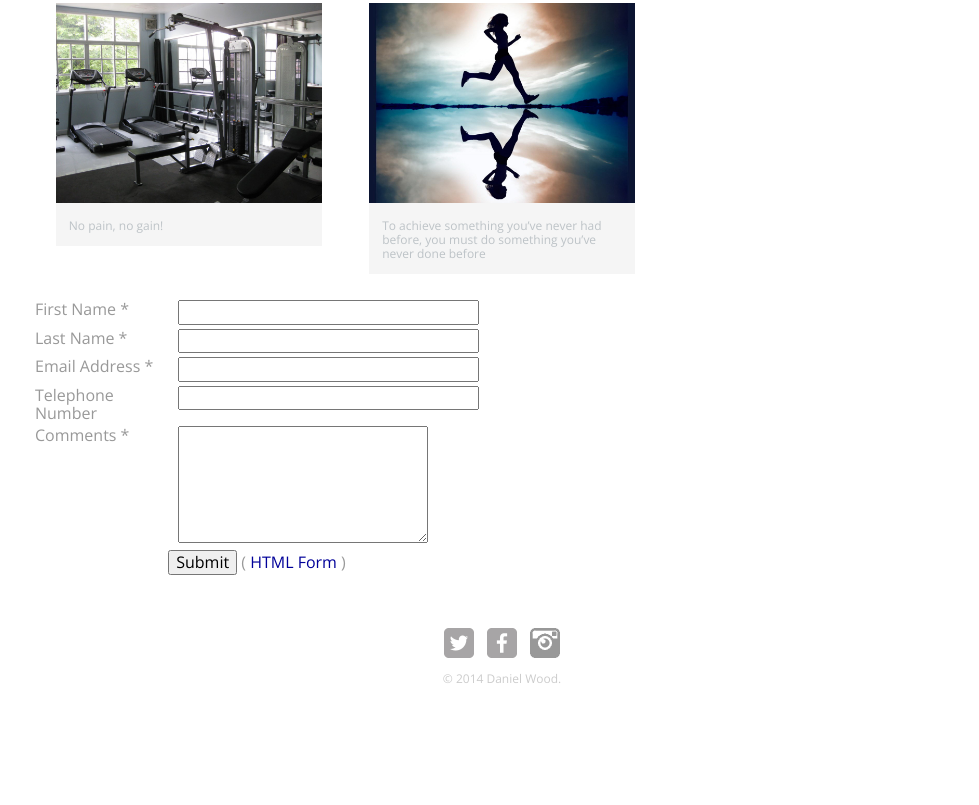
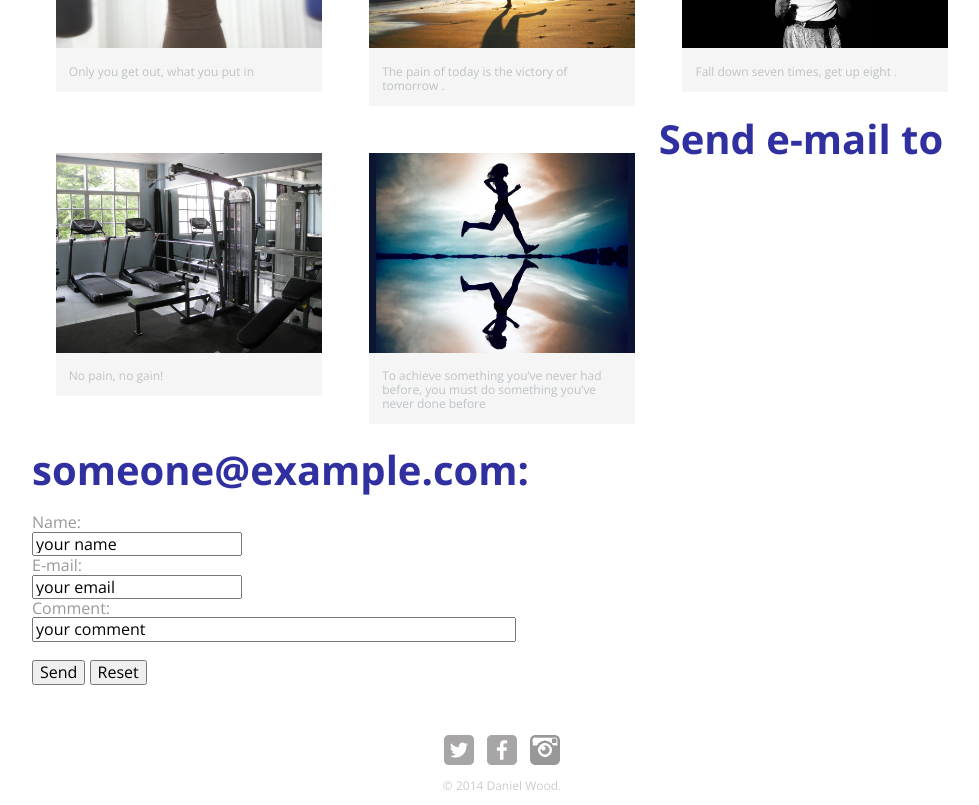
Before and after one commit to danielrogerwood/danielrogerwood.github.io, a plain HTML site: page index.html in a window 1280 px wide. Shown: the part 1110-1915 px from the top of the page, without its empty margins (138-1117 px from the left). Before the commit the page ends 1808 px from the top, so only its background shows below. Drawn offline with nearby package versions, Linux system fonts and the light colour scheme.

Commit message:
Updating Form

```diff
--- a/index.html
+++ b/index.html
@@ -63,60 +63,26 @@
             </a>
           </li>
         </ul>
+        <!DOCTYPE html>
+<html>
+<body>
 
-        <form name="htmlform" method="post" action="html_form_send.php">
-<table width="450px">
-</tr>
-<tr>
- <td valign="top">
-  <label for="first_name">First Name *</label>
- </td>
- <td valign="top">
-  <input  type="text" name="first_name" maxlength="50" size="30">
- </td>
-</tr>
+<h2>Send e-mail to someone@example.com:</h2>
 
-<tr>
- <td valign="top"">
-  <label for="last_name">Last Name *</label>
- </td>
- <td valign="top">
-  <input  type="text" name="last_name" maxlength="50" size="30">
- </td>
-</tr>
-<tr>
- <td valign="top">
-  <label for="email">Email Address *</label>
- </td>
- <td valign="top">
-  <input  type="text" name="email" maxlength="80" size="30">
- </td>
+<form action="MAILTO:danielrogerwood@gmail.com" method="post" enctype="text/plain">
+Name:<br>
+<input type="text" name="name" value="your name"><br>
+E-mail:<br>
+<input type="text" name="mail" value="your email"><br>
+Comment:<br>
+<input type="text" name="comment" value="your comment" size="50"><br><br>
+<input type="submit" value="Send">
+<input type="reset" value="Reset">
+</form>
 
-</tr>
-<tr>
- <td valign="top">
-  <label for="telephone">Telephone Number</label>
- </td>
- <td valign="top">
-  <input  type="text" name="telephone" maxlength="30" size="30">
- </td>
-</tr>
-<tr>
- <td valign="top">
-  <label for="comments">Comments *</label>
- </td>
- <td valign="top">
-  <textarea  name="comments" maxlength="1000" cols="25" rows="6"></textarea>
- </td>
+</body>
+</html>
 
-</tr>
-<tr>
- <td colspan="2" style="text-align:center">
-  <input type="submit" value="Submit">   ( <a href="http://www.freecontactform.com/html_form.php">HTML Form</a> )
- </td>
-</tr>
-</table>
-</form>
       </section>
       <footer>
           <a href="http://twitter.com/danielwood__"><img src="img/twitter-wrap.png" alt="Twitter Logo"class="social-icon"></a>
```
